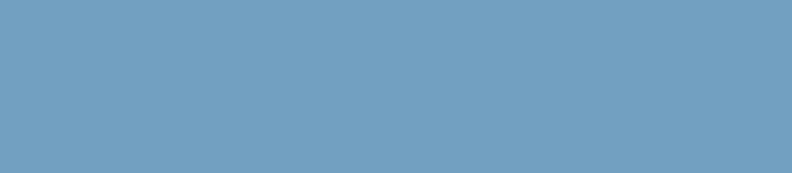
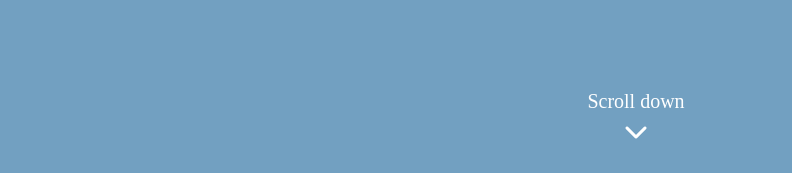
Before and after one commit to DukeBen/personal-website, a React (Create React App) app: page / in a window 1280 px wide. Shown: the part 627-800 px from the top of the page, without its empty margins (4-796 px from the left). Built offline with nearby package versions, Linux system fonts and the light colour scheme.

Commit message:
Implemented smooth scrolling and homepage animation

```diff
--- a/src/Components/Sidebar.js
+++ b/src/Components/Sidebar.js
@@ -1,22 +1,55 @@
 import React from 'react';
+import { Link } from "react-scroll";
 import { slide as Menu } from 'react-burger-menu';
 import './Sidebar.css';
 
 export default props => {
   return (
     <Menu {...props}>
-      <a className="menu-item" href="#home">
-        Home
-      </a>
-      <a className="menu-item" href="#about">
-        About
-      </a>
-      <a className="menu-item" href="#workExperience">
-        Work Experience
-      </a>
-      <a className="menu-item" href="#projects">
-        Projects
-      </a>
+       <Link
+                    style={{cursor: "pointer"}}
+                    activeClass="active"
+                    to="home"
+                    spy={true}
+                    smooth={true}
+                    offset={0}
+                    duration= {1500}
+                >
+          Home
+        </Link>
+      <Link
+                    style={{cursor: "pointer"}}
+                    activeClass="active"
+                    to="about"
+                    spy={true}
+                    smooth={true}
+                    offset={0}
+                    duration= {1500}
+                >
+          About
+        </Link>
+        <Link
+                    style={{cursor: "pointer"}}
+                    activeClass="active"
+                    to="workExperience"
+                    spy={true}
+                    smooth={true}
+                    offset={0}
+                    duration= {1500}
+                >
+          Work Experience
+        </Link>
+        <Link
+                    style={{cursor: "pointer"}}
+                    activeClass="active"
+                    to="projects"
+                    spy={true}
+                    smooth={true}
+                    offset={0}
+                    duration= {1500}
+                >
+          Projects
+        </Link>
     </Menu>
   );
 };
--- a/src/Pages/Home.jsx
+++ b/src/Pages/Home.jsx
@@ -1,9 +1,9 @@
-import React, { useState } from "react";
-import { slide as Menu } from "react-burger-menu";
+import React, { useState, useEffect} from "react";
+import { Link } from "react-scroll";
 import "./Home.scss";
-import Sidebar from '../Components/Sidebar';
 const Home = () => {
 
+  const [hover, setHover] = useState(false);
   return (
     <div >
       <main className="homeContainer" >
@@ -37,6 +37,24 @@ const Home = () => {
             <i className="fa fa-envelope"></i>
           </a>
         </div>
+        <div className="chevron animated">
+            <p style = {{fontSize: '20px', marginBottom: '10px'}}>Scroll down</p>
+            <Link
+                    style={{cursor: "pointer"}}
+                    activeClass="active"
+                    to="about"
+                    spy={true}
+                    smooth={true}
+                    offset={0}
+                    duration= {1500}
+                >
+                    <i
+                      className={`fa-solid fa-chevron-down fa-xl ${hover ? 'hovered' : 'not-hovered'}`}
+                      onMouseEnter = {() => setHover(true)}
+                      onMouseLeave = {() => setHover(false)}
+                    ></i>
+                </Link>
+        </div>
       </main>
     </div>
   );
--- a/src/Pages/Home.scss
+++ b/src/Pages/Home.scss
@@ -33,3 +33,37 @@
     width: 250px;
     height: auto;
 }
+
+.chevron{
+    position: absolute;
+    bottom: 4%;
+    width: 100%;
+    animation-delay: 1.5s;
+    text-align: center;
+}
+
+.animated{
+    animation-duration: 1s;
+    animation-name: fadeInUp;
+    animation-fill-mode: both;
+}
+
+@keyframes fadeInUp{
+    from{
+        opacity: 0;
+        transform: translateY(20px)
+    }
+    to{
+        opacity: 1;
+        transform: translateY(0);
+    }
+}
+
+.hovered{
+    transition: transform 0.3s ease;
+    transform: scale(1.5);
+}
+
+.not-hovered{
+    transition: transform 0.3s ease;
+}
```
